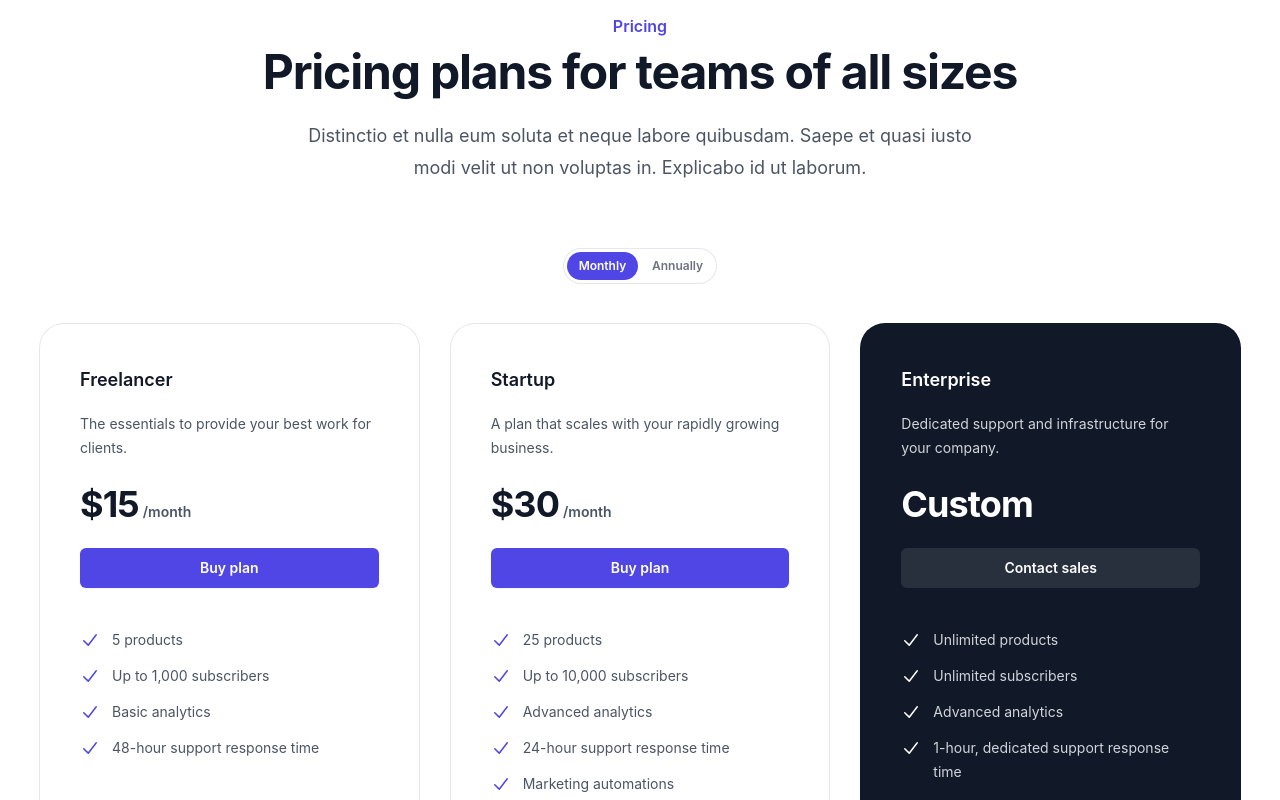
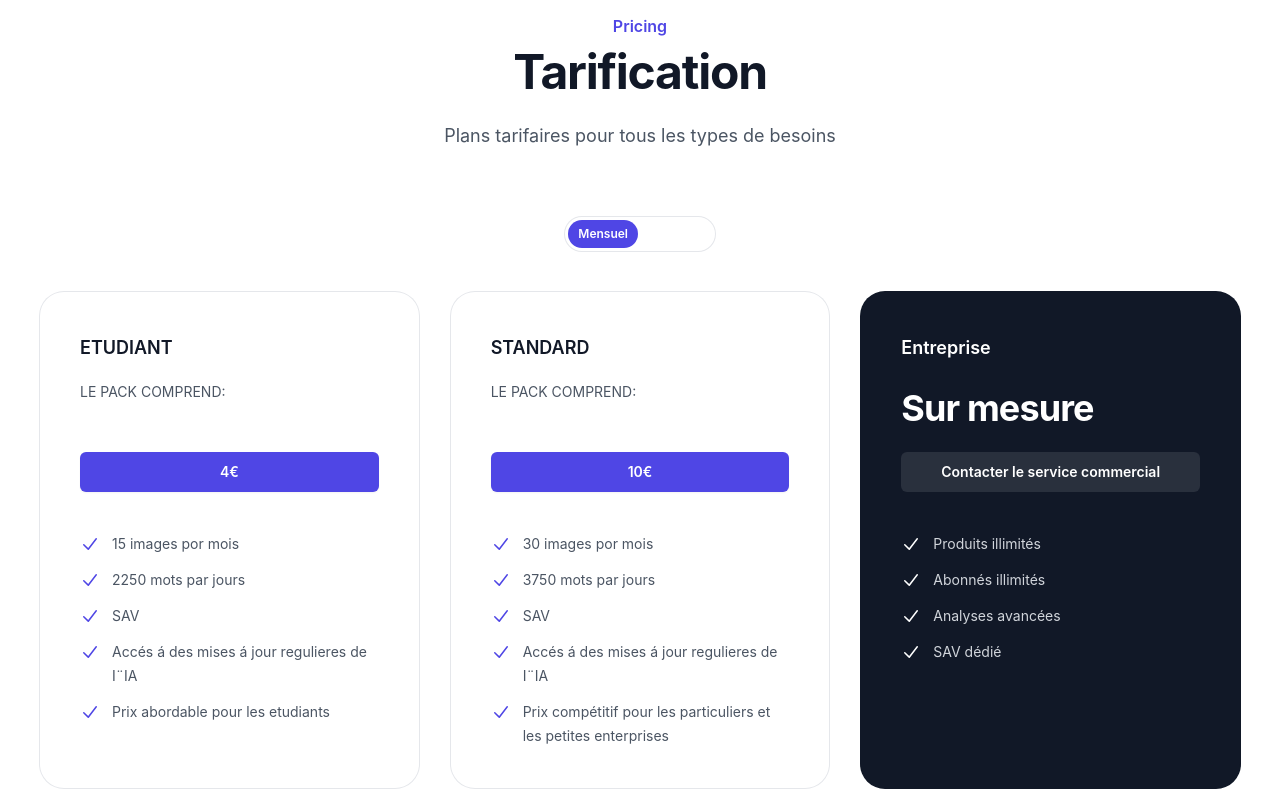
Before and after one commit to ECO2DEV/ECO2IA, a Next.js app in the folder artaich/: page / in a window 1280 px wide. Shown: the part 1520-2320 px from the top of the page. Built offline with nearby package versions, Linux system fonts and the light colour scheme; no server answers.

Commit message:
Added translations, Pricing update component, Dashboard Component, Login Component update

```diff
--- a/artaich/components/pricing_section/pricing.js
+++ b/artaich/components/pricing_section/pricing.js
@@ -1,54 +1,52 @@
 import { useState } from 'react'
 import { RadioGroup } from '@headlessui/react'
 import { CheckIcon } from '@heroicons/react/20/solid'
-
+import { pricingtitle3, pricingbutton3, pricingfeatures3, pricingfeatures3_3, pricingfeatures3_4, pricingfeatutes3_2, pricingprice3, pricingtitle2, pricingbutton2, pricingdescription2, pricingfeatures2, pricingfeatures2_2, pricingfeatures2_3, pricingfeatures2_4, pricingfeatures2_5, pricingdescription1, pricingfeatures1, pricingtitle1, pricingfeatures1_2,pricingfeatures1_3,pricingfeatures1_4,pricingfeatures1_5, pricingbutton1, pricingmaintitle, pricingmaindescription } from '../../data/pricing'
 const frequencies = [
-  { value: 'monthly', label: 'Monthly', priceSuffix: '/month' },
-  { value: 'annually', label: 'Annually', priceSuffix: '/year' },
+  { value: 'monthly', label: 'Mensuel', priceSuffix: '' },
+  { value: '', label: '', priceSuffix: '' },
 ]
 const tiers = [
   {
-    name: 'Freelancer',
+    name: (pricingtitle1),
     id: 'tier-freelancer',
     href: '#',
-    price: { monthly: '$15', annually: '$144' },
-    description: 'The essentials to provide your best work for clients.',
-    features: ['5 products', 'Up to 1,000 subscribers', 'Basic analytics', '48-hour support response time'],
+    price: { monthly: '', annually: '' },
+    description: (pricingdescription1),
+    features: [(pricingfeatures1),(pricingfeatures1_2),(pricingfeatures1_3),(pricingfeatures1_4),(pricingfeatures1_5)],
     featured: false,
-    cta: 'Buy plan',
+    cta: (pricingbutton1),
   },
   {
-    name: 'Startup',
+    name: (pricingtitle2),
     id: 'tier-startup',
     href: '#',
-    price: { monthly: '$30', annually: '$288' },
-    description: 'A plan that scales with your rapidly growing business.',
+    price: { monthly: '', annually: '' },
+    description: (pricingdescription2),
     features: [
-      '25 products',
-      'Up to 10,000 subscribers',
-      'Advanced analytics',
-      '24-hour support response time',
-      'Marketing automations',
+      (pricingfeatures2),
+      (pricingfeatures2_2),
+      (pricingfeatures2_3),
+      (pricingfeatures2_4),
+      (pricingfeatures2_5),
     ],
     featured: false,
-    cta: 'Buy plan',
+    cta: (pricingbutton2),
   },
   {
-    name: 'Enterprise',
+    name: (pricingtitle3),
     id: 'tier-enterprise',
     href: '#',
-    price: 'Custom',
-    description: 'Dedicated support and infrastructure for your company.',
+    price: (pricingprice3),
+    description: '',
     features: [
-      'Unlimited products',
-      'Unlimited subscribers',
-      'Advanced analytics',
-      '1-hour, dedicated support response time',
-      'Marketing automations',
-      'Custom reporting tools',
+      (pricingfeatures3),
+      (pricingfeatutes3_2),
+      (pricingfeatures3_3),
+      (pricingfeatures3_4),
     ],
     featured: true,
-    cta: 'Contact sales',
+    cta: (pricingbutton3),
   },
 ]
 
@@ -65,12 +63,11 @@
         <div className="mx-auto max-w-4xl text-center">
           <h2 className="text-base font-semibold leading-7 text-indigo-600">Pricing</h2>
           <p className="mt-2 text-4xl font-bold tracking-tight text-gray-900 sm:text-5xl">
-            Pricing plans for teams of all sizes
+            {pricingmaintitle}
           </p>
         </div>
         <p className="mx-auto mt-6 max-w-2xl text-center text-lg leading-8 text-gray-600">
-          Distinctio et nulla eum soluta et neque labore quibusdam. Saepe et quasi iusto modi velit ut non voluptas in.
-          Explicabo id ut laborum.
+          {pricingmaindescription}
         </p>
         <div className="mt-16 flex justify-center">
           <RadioGroup
--- a/artaich/data/pricing.js
+++ b/artaich/data/pricing.js
@@ -1,9 +1,25 @@
-export const pricing_title = '';
-export const pricing_maintext = '';
-export const pricing_title2 = 'Lifetime membership';
-export const pricing_maintext2 = 'Lorem ipsum dolor sit amet consect etur adipisicing elit. Itaque amet indis perferendis blanditiis repellendus etur quidem assumenda.';
-export const pricing_whatsincluded = 'What’s included';
-export const pricing_subtitle = 'Etudiant';
-export const pricing_value = '4€';
-export const pricing_getaccess = 'Acheter';
-export const pricing_subtitle2 = 'Voici votre plan actuel';
+export const pricingmaintitle= 'Tarification'
+export const pricingmaindescription= 'Plans tarifaires pour tous les types de besoins'
+export const pricingtitle1= 'ETUDIANT'
+export const pricingdescription1= 'LE PACK COMPREND:'
+export const pricingfeatures1= '15 images por mois'
+export const pricingfeatures1_2= '2250 mots par jours'
+export const pricingfeatures1_3= 'SAV'
+export const pricingfeatures1_4= 'Accés á des mises á jour regulieres de I¨IA'
+export const pricingfeatures1_5= 'Prix abordable pour les etudiants'
+export const pricingbutton1= '4€'
+export const pricingtitle2= 'STANDARD'
+export const pricingdescription2= 'LE PACK COMPREND:'
+export const pricingfeatures2= '30 images por mois'
+export const pricingfeatures2_2= '3750 mots par jours'
+export const pricingfeatures2_3= 'SAV'
+export const pricingfeatures2_4= 'Accés á des mises á jour regulieres de I¨IA'
+export const pricingfeatures2_5= 'Prix compétitif pour les particuliers et les petites enterprises'
+export const pricingbutton2= '10€'
+export const pricingtitle3= 'Entreprise'
+export const pricingprice3= 'Sur mesure'
+export const pricingfeatures3= 'Produits illimités'
+export const pricingfeatutes3_2= 'Abonnés illimités'
+export const pricingfeatures3_3= 'Analyses avancées'
+export const pricingfeatures3_4= 'SAV dédié'
+export const pricingbutton3='Contacter le service commercial'
--- /dev/null
+++ b/artaich/data/signin.js
@@ -0,0 +1,9 @@
+export const signintitle= 'Connectez-vous à votre compte'
+export const signinsubtitle= 'Se connecter avec'
+export const signinsubtitle2= 'Ou continuer avec'
+export const signinadress= 'Adresse e-mail'
+export const signinpassword= 'Mot de passe'
+export const signinforgot= 'Mot de passe oublié'
+export const signinconnect= 'Connectez-vous'
+export const signinloading= 'Chargement en cours'
+export const signinremember= 'Se souvenir de moi'
--- a/artaich/pages/auth/signin.js
+++ b/artaich/pages/auth/signin.js
@@ -5,7 +5,7 @@
 import Image from "next/image";
 import logo from "../../public/Mlogop.png";
 import Footer from "../../components/footer/footer";
-
+import { signintitle, signinsubtitle, signinsubtitle2, signinadress, signinconnect, signinforgot, signinpassword, signinloading, signinremember } from "../../data/signin";
 export default function SignIn() {
     const router = useRouter();
     const [email, setEmail] = useState('');
@@ -38,11 +38,11 @@
           <div className="mx-auto w-full max-w-sm lg:w-96">
             <div>
             <Image className='h-12 w-auto' src={logo} alt="Mattech"/>
-              <h2 className="mt-6 text-3xl font-bold tracking-tight text-white">Sign in to your account</h2>
+              <h2 className="mt-6 text-3xl font-bold tracking-tight text-white">{signintitle}</h2>
               <p className="mt-2 text-sm text-white">
-                Or{' '}
+                {' '}
                 <a href="#" className="font-medium text-indigo-600 hover:text-indigo-500">
-                  start your 14-day free trial
+
                 </a>
               </p>
             </div>
@@ -50,7 +50,7 @@
             <div className="mt-8">
               <div>
                 <div>
-                  <p className="text-sm font-medium leading-6 text-white">Sign in with</p>
+                  <p className="text-sm font-medium leading-6 text-white">{signinsubtitle}</p>
 
                   <div className="mt-2 grid grid-cols-3 gap-3">
                     <div>
@@ -104,7 +104,7 @@
                     <div className="w-full border-t border-gray-300" />
                   </div>
                   <div className="relative flex justify-center text-sm">
-                    <span className="bg-white px-2 text-gray-500">Or continue with</span>
+                    <span className="bg-white px-2 text-gray-500">{signinsubtitle2}</span>
                   </div>
                 </div>
               </div>
@@ -113,7 +113,7 @@
                 <form className="space-y-6"  onSubmit={onSubmit}>
                   <div>
                     <label htmlFor="email" className="block text-sm font-medium leading-6 text-white">
-                      Email address
+                      {signinadress}
                     </label>
                     <div className="mt-2">
                       <input
@@ -131,7 +131,7 @@
 
                   <div className="space-y-1">
                     <label htmlFor="password" className="block text-sm font-medium leading-6 text-white">
-                      Password
+                      {signinpassword}
                     </label>
                     <div className="mt-2">
                       <input
@@ -156,13 +156,13 @@
                         className="h-4 w-4 rounded border-gray-300 text-indigo-600 focus:ring-indigo-600"
                       />
                       <label htmlFor="remember-me" className="ml-2 block text-sm text-gray-900">
-                        Remember me
+                        {signinremember}
                       </label>
                     </div>
 
                     <div className="text-sm">
                       <a href="#" className="font-medium text-indigo-600 hover:text-indigo-500">
-                        Forgot your password?
+                        {signinforgot}
                       </a>
                     </div>
                   </div>
@@ -173,7 +173,7 @@
                       className="flex w-full justify-center rounded-md bg-indigo-600 py-2 px-3 text-sm font-semibold text-white shadow-sm hover:bg-indigo-500 focus-visible:outline focus-visible:outline-2 focus-visible:outline-offset-2 focus-visible:outline-indigo-600"
                       disabled={isLoading}
                     >
-                     {isLoading ? 'Loading...' : 'Sign In'}
+                     {isLoading ? (signinloading) : (signinconnect)}
                     </button>
                   </div>
                 </form>
```
Also changed, not shown: artaich/data/footer.js (added, +103 -0 lines), 1 other file (tests, documents, lock files or other folders).
